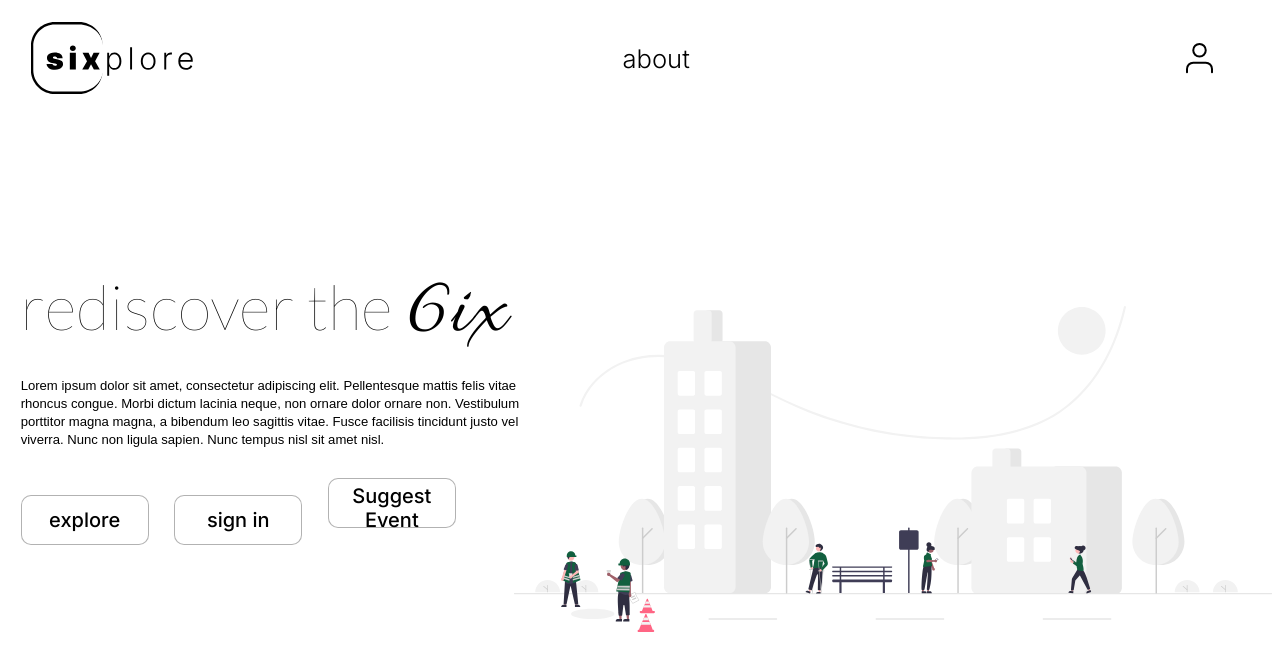
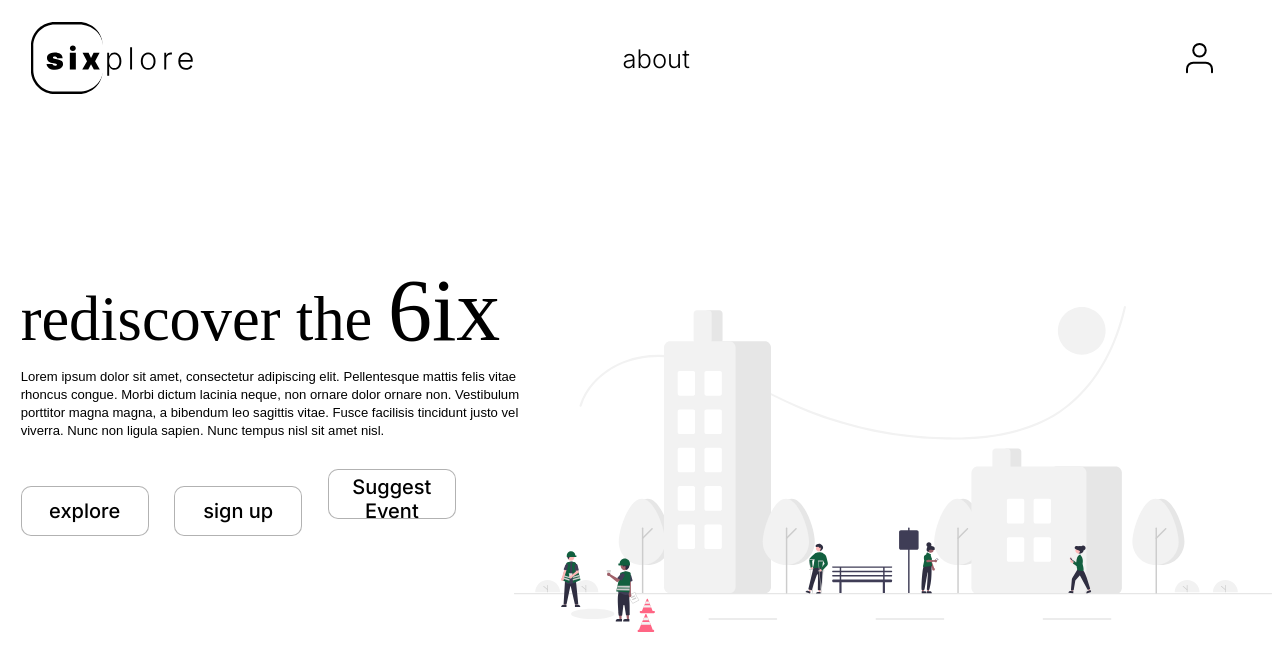
Before and after one commit to yaj-23/6ixplore, a React (Create React App) app in the folder sixplore/: page /about in a window 1280 px wide. Shown: the top 670 px of the page. Built offline with nearby package versions, Linux system fonts and the light colour scheme.

Commit message:
Added homepage button functionality + Set homepage to main route on startup

```diff
--- a/sixplore/src/index.js
+++ b/sixplore/src/index.js
@@ -2,7 +2,7 @@
 import ReactDOM from "react-dom/client";
 // import { BrowserRouter } from 'react-router-dom';
 import { createBrowserRouter, RouterProvider, Route } from "react-router-dom";
-import App from "./App";
+//import App from "./App";
 import Dashboard from "./pages/dashboard";
 import Profile from "./pages/profile";
 import Signup from "./pages/signup";
@@ -15,7 +15,7 @@
 const router = createBrowserRouter([
   {
     path: "/",
-    element: <App />,
+    element: <HomePage />,
   },
   {
     path: "/profile",
--- a/sixplore/src/pages/homepage.js
+++ b/sixplore/src/pages/homepage.js
@@ -27,8 +27,8 @@
           </div>
 
           <div className = "buttons">
-            <Button buttonColor='primary' buttonSize='btn-medium' buttonStyle='btn-primary'>explore</Button>
-            <Button buttonColor='primary' buttonSize='btn-medium' buttonStyle='btn-primary'>sign in</Button>
+            <Link to='/dashboard'><Button buttonColor='primary' buttonSize='btn-medium' buttonStyle='btn-primary'>explore</Button></Link>
+            <Link to='/signup'><Button buttonColor='primary' buttonSize='btn-medium' buttonStyle='btn-primary'>sign up</Button></Link>
             <Link to='/suggest-event'><Button buttonColor='primary' buttonSize='btn-medium' buttonStyle='btn-primary'>Suggest Event</Button></Link>
           </div>
 
```
